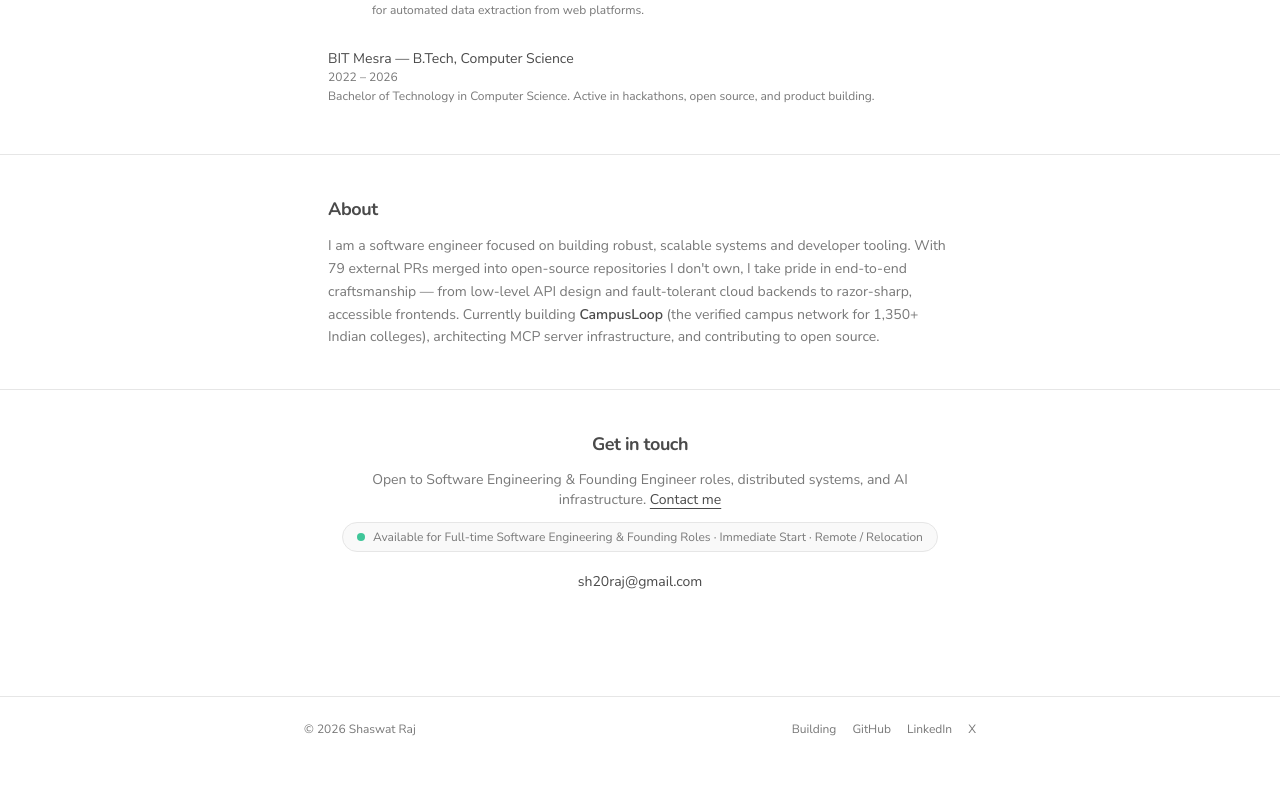
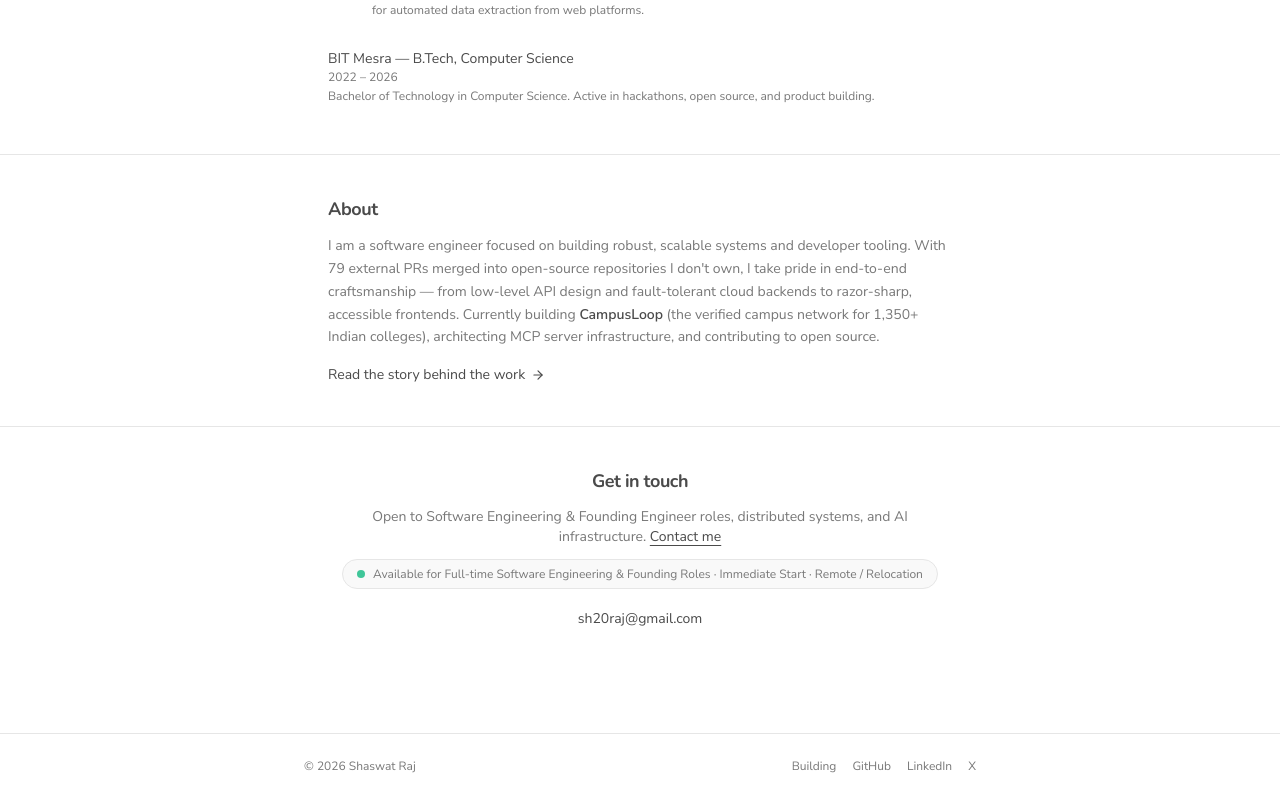
Before and after one commit to playlikeboy/playlikeboy.github.io, a Next.js app: page / in a window 1280 px wide. Shown: the part 3721-4519 px from the top of the page. Before the commit the page ends 4482 px from the top, so only its background shows below. Built offline with nearby package versions, Linux system fonts and the light colour scheme; no server answers.

Commit message:
feat: link personal story from homepage

```diff
--- a/src/app/home-client.tsx
+++ b/src/app/home-client.tsx
@@ -303,6 +303,12 @@ export function HomeClient({ DATA }: { DATA: any }) {
           <p className="text-sm text-muted-foreground leading-relaxed">
             I am a software engineer focused on building robust, scalable systems and developer tooling. With 79 external PRs merged into open-source repositories I don&apos;t own, I take pride in end-to-end craftsmanship — from low-level API design and fault-tolerant cloud backends to razor-sharp, accessible frontends. Currently building <strong className="text-foreground font-semibold">CampusLoop</strong> (the verified campus network for 1,350+ Indian colleges), architecting MCP server infrastructure, and contributing to open source.
           </p>
+          <Link
+            href="/story"
+            className="inline-flex items-center gap-1.5 mt-4 text-sm font-medium text-foreground hover:text-muted-foreground transition-colors"
+          >
+            Read the story behind the work <ArrowRightIcon className="size-3.5" />
+          </Link>
         </div>
       </section>
 
```
